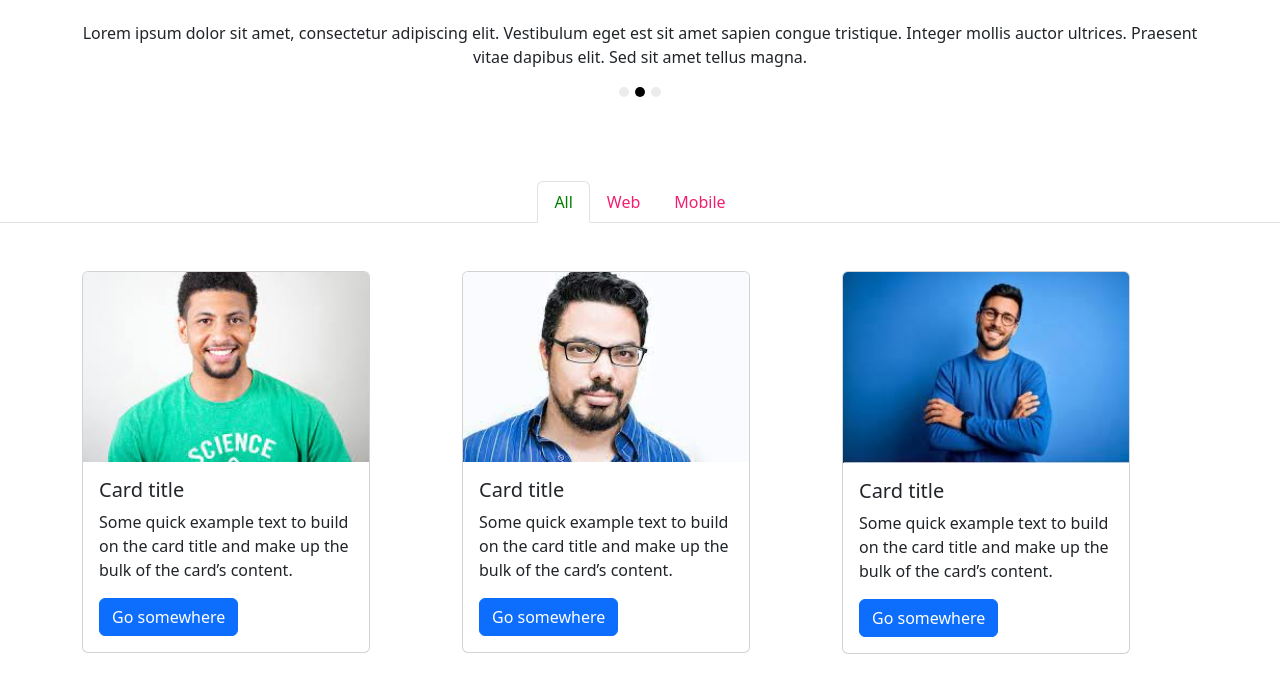
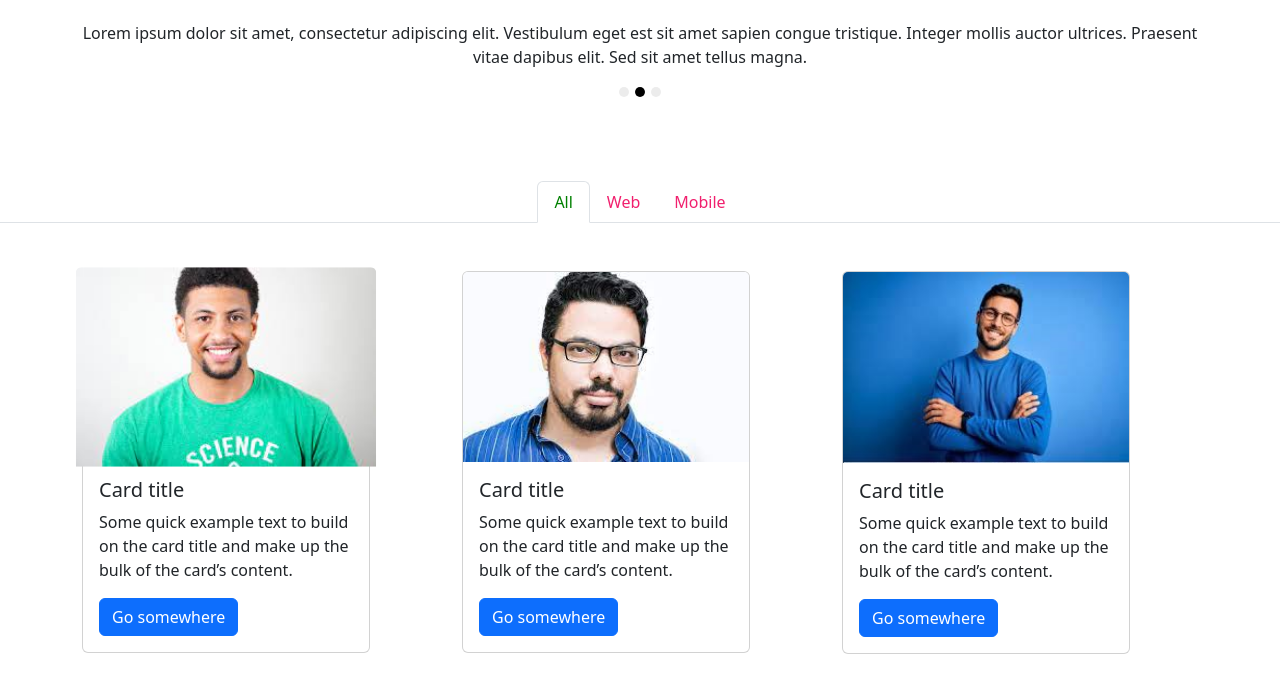
Before and after one commit to Qosay2005/osaka, a plain HTML site: page index.html in a window 1280 px wide. In both pictures the pointer is over the picture 226 px from the left and 2361 px from the top of the page. Shown: the part 1995-2687 px from the top of the page. Drawn offline with nearby package versions, Linux system fonts and the light colour scheme.

Commit message:
update all sections

```diff
--- a/assests/css/main.css
+++ b/assests/css/main.css
@@ -115,3 +115,15 @@ height: 200px;
     background-color: black;
 }
 /*end testimonial */
+
+/*start project */
+.projects img{
+    transition: all 0.5s ease;
+}
+.projects img:hover{
+transform: scale(1.05);
+}
+
+
+
+/*end project */
```
Also changed, not shown: index.html (+3 -5 lines).
